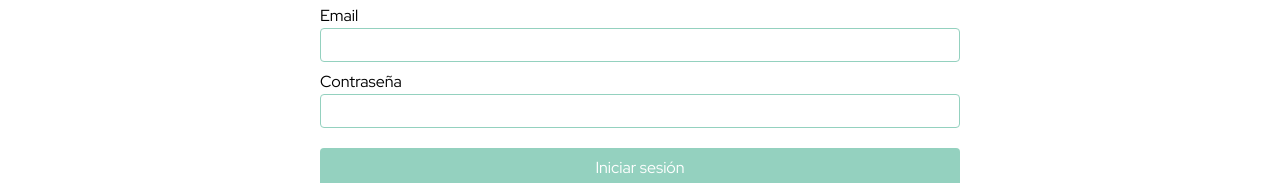
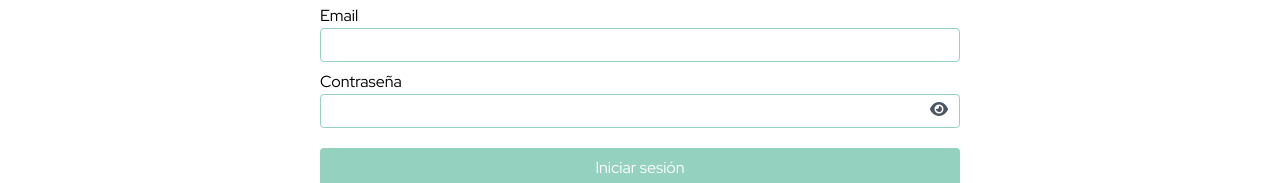
Before and after one commit to ekupervaser/proyecto-final-2, a Vue app: page /#/login in a window 1280 px wide. Shown: the part 308-491 px from the top of the page. Built offline with nearby package versions, Linux system fonts and the light colour scheme; no server answers; the database is empty.

Commit message:
icono mostrar contraseña

```diff
--- a/src/pages/Login.vue
+++ b/src/pages/Login.vue
@@ -5,12 +5,23 @@ import BaseInput from '../components/BaseInput.vue';
 import { login, isAuthenticated } from '../services/auth';
 import { ref } from 'vue';
 import { useRouter } from 'vue-router';
+import { FontAwesomeIcon } from '@fortawesome/vue-fontawesome'
+import { library } from '@fortawesome/fontawesome-svg-core'
+import { faEyeSlash, faEye } from '@fortawesome/free-solid-svg-icons'
+
+library.add(faEyeSlash, faEye);
 
 const router = useRouter();
 
 const loginLoading = ref(false);
 
 let loginErrorMessage = ref(null);
+
+const isPasswordVisible = ref(false);
+
+const togglePasswordVisibility = () => {
+  isPasswordVisible.value = !isPasswordVisible.value;
+};
 
 const form = ref({
     email: '',
@@ -52,19 +63,26 @@ const doLogin = async () => {
                 v-model="form.email"
                 />
             </div>
-            <div>
+            <div class="relative">
                 <BaseLabel modelFor="password">Contraseña</BaseLabel>
                 <BaseInput
                 :disabled="loginLoading"
-                type="password"
+                :type="isPasswordVisible ? 'text' : 'password'"
                 id="password"
                 v-model="form.password"
+                class="relative"
                 />
+                <button
+                    type="button"
+                    class="absolute mt-3 inset-y-0 right-0 flex items-center pr-3 text-gray-600"
+                    @click="togglePasswordVisibility"                >
+                    <FontAwesomeIcon v-if="isPasswordVisible" :icon="['fas', 'fa-eye-slash']" />
+                    <FontAwesomeIcon v-else :icon="['fas', 'fa-eye']" />
+                </button>
             </div>
             <BaseButton :loading="loginLoading">Iniciar sesión</BaseButton>
         </form>
             <div v-if="loginErrorMessage" class="text-red-500 mt-2">{{ loginErrorMessage }}</div>
             <p>¿No tenés usuario? <router-link to="/registro" class="font-bold hover:bg-gray-100 transition">Registrate</router-link></p>
-
      </div>
 </template>
```
